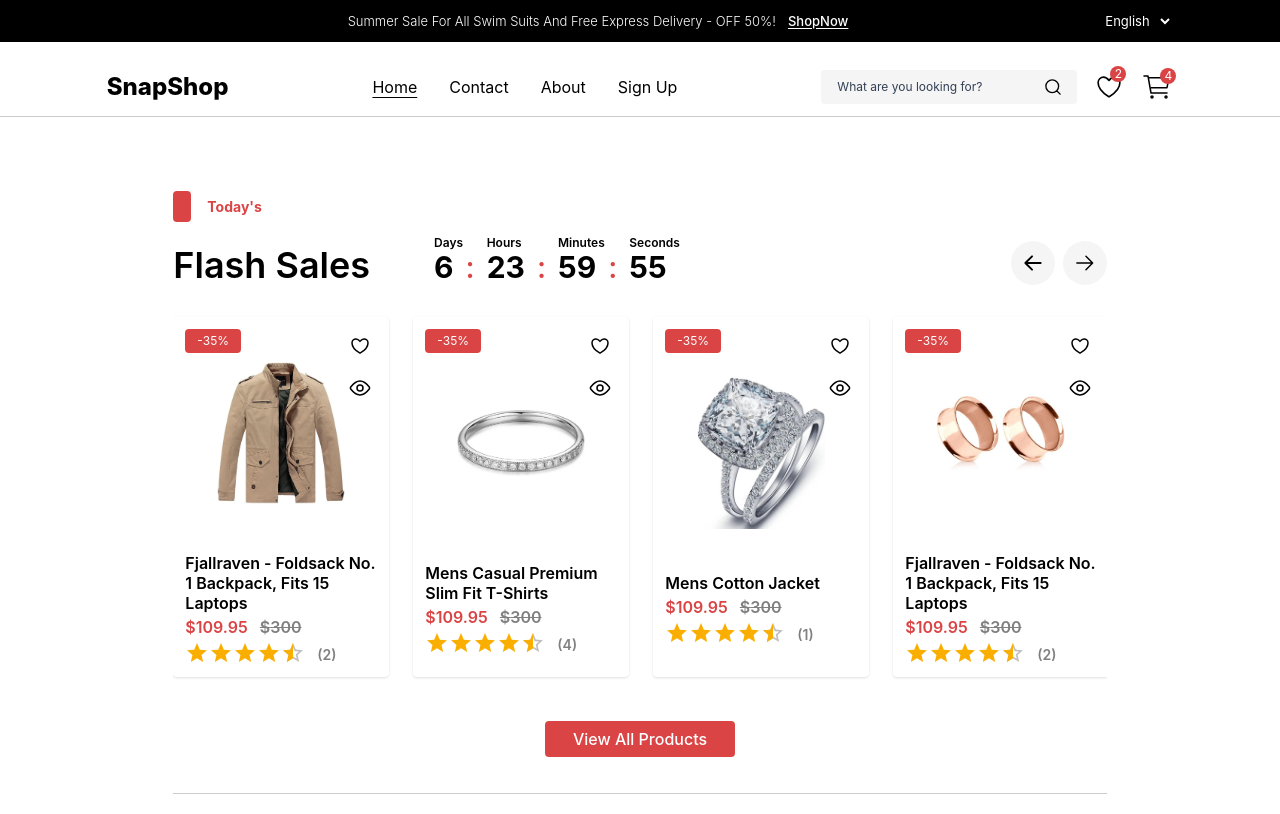
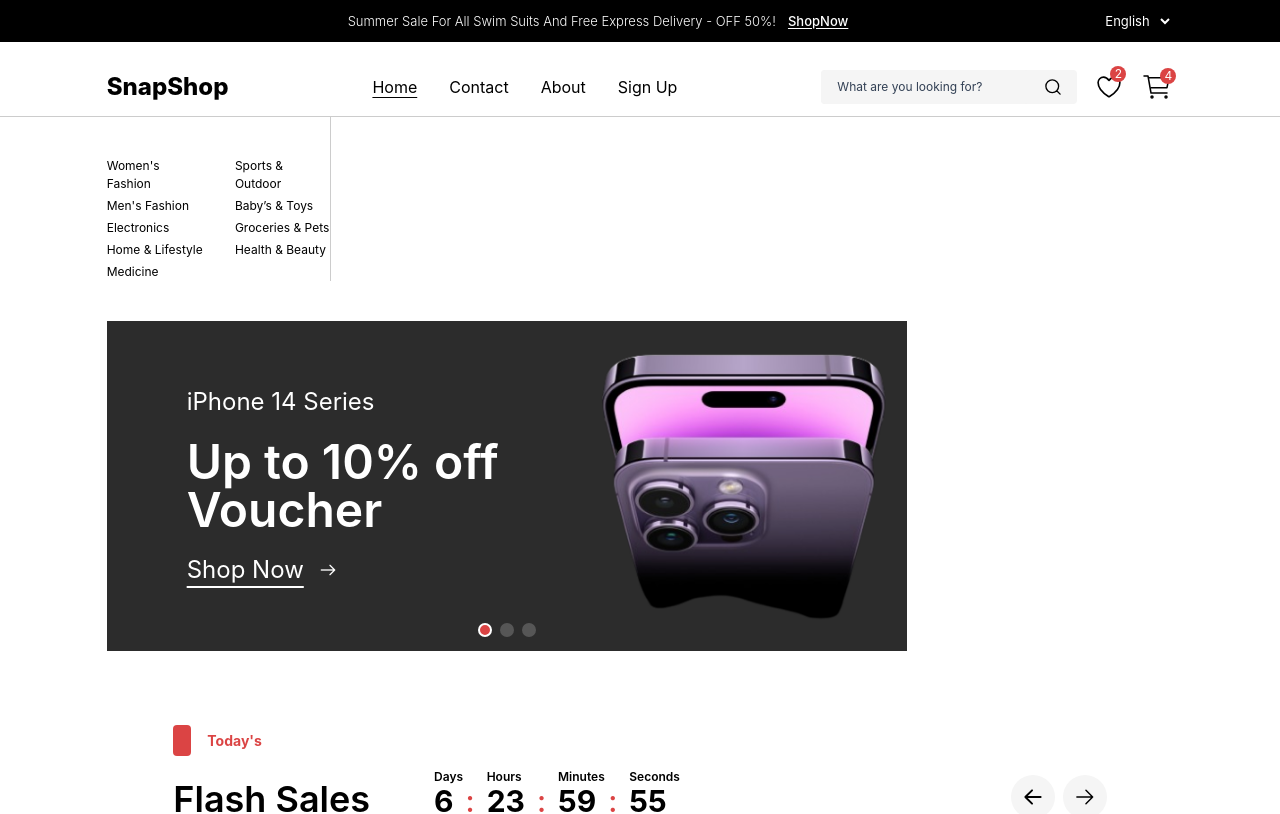
Before and after one commit to shalfi-sabit/E-commerce-Site, a React (Create React App) app: page / in a window 1280 px wide. Shown: the top 814 px of the page. Built offline with nearby package versions, Linux system fonts and the light colour scheme; no server answers.

Commit message:
prepare structure of the hero-section

```diff
--- a/src/assets/icons/RightArrowIcon.tsx
+++ b/src/assets/icons/RightArrowIcon.tsx
@@ -1,7 +1,7 @@
 import React, { MouseEvent } from "react";
 
 type rightArrowIconProps = {
-  onClick: (event: MouseEvent<HTMLOrSVGElement>) => void;
+  onClick?: (event: MouseEvent<HTMLOrSVGElement>) => void;
 };
 
 const RightArrowIcon: React.FC<rightArrowIconProps> = ({ onClick }) => {
--- a/src/components/Carousel/CarouselImageContainer.tsx
+++ b/src/components/Carousel/CarouselImageContainer.tsx
@@ -1,6 +1,6 @@
 import React from "react";
 import { NavLink } from "react-router-dom";
-import RightArrowIcon from "../../assets/icons/RightArrowIcon";
+import RightArrowIconOutlined from "../../assets/images/right-arrow-outlined.png";
 
 type carouselImageContainerProps = {
   productName: string;
@@ -19,7 +19,7 @@
         <h3 className="text-[12px] sm:text-sm md:text-lg lg:text-2xl">
           {productName}
         </h3>
-        <h1 className="text-base sm:text-2xl md:text-4xl lg:text-6xl xl:text-8xl font-semibold">
+        <h1 className="text-base sm:text-2xl md:text-4xl lg:text-5xl font-semibold">
           {title}
         </h1>
         <div className="flex items-center gap-1 md:gap-2 lg:gap-4">
@@ -29,7 +29,11 @@
           >
             Shop Now
           </NavLink>
-          <RightArrowIcon />
+          <img
+            src={RightArrowIconOutlined}
+            alt="right-arrow"
+            className="w-4 h-4"
+          />
         </div>
       </div>
 
--- /dev/null
+++ b/src/components/HeroSection/SideMenu.tsx
@@ -0,0 +1,56 @@
+import React from "react";
+import { NavLink } from "react-router-dom";
+import NextIcon from "../../assets/images/next-icon.png";
+
+const SideMenu = () => {
+  return (
+    <aside className="w-full lg:w-[21%] flex justify-around pt-4 sm:pt-6 md:pt-8 lg:pt-10 border-r text-[12px]">
+      <ul className="h-full flex flex-col justify-between gap-1">
+        <li>
+          <NavLink
+            to="#"
+            className="flex items-center justify-between sm:pr-4 md:pr-6 xl:pr-8"
+          >
+            <p>Women's Fashion</p>
+            <img src={NextIcon} alt="" className="w-3 h-3 hidden" />
+          </NavLink>
+        </li>
+        <li>
+          <NavLink
+            to="#"
+            className="flex items-center justify-between pr-2 sm:pr-4 md:pr-6 xl:pr-8"
+          >
+            <p>Men's Fashion</p>
+            <img src={NextIcon} alt="" className="w-3 h-3 hidden" />
+          </NavLink>
+        </li>
+        <li>
+          <NavLink to="#">Electronics</NavLink>
+        </li>
+        <li>
+          <NavLink to="#">Home & Lifestyle</NavLink>
+        </li>
+        <li>
+          <NavLink to="#">Medicine</NavLink>
+        </li>
+      </ul>
+
+      <ul className="h-full flex flex-col justify-between gap-1">
+        <li>
+          <NavLink to="#">Sports & Outdoor</NavLink>
+        </li>
+        <li>
+          <NavLink to="#">Baby’s & Toys</NavLink>
+        </li>
+        <li>
+          <NavLink to="#">Groceries & Pets</NavLink>
+        </li>
+        <li>
+          <NavLink to="#">Health & Beauty</NavLink>
+        </li>
+      </ul>
+    </aside>
+  );
+};
+
+export default SideMenu;
--- /dev/null
+++ b/src/components/HeroSection/index.tsx
@@ -0,0 +1,16 @@
+import Carousel from "../Carousel";
+import Wrapper from "../UI/Wrapper";
+import SideMenu from "./SideMenu";
+
+const HeroSection = () => {
+  return (
+    <Wrapper className="flex flex-col-reverse sm:flex-col justify-between">
+      <SideMenu />
+      <div className="w-full sm:w-[75%] pt-4 sm:pt-6 md:pt-8 lg:pt-10">
+        <Carousel />
+      </div>
+    </Wrapper>
+  );
+};
+
+export default HeroSection;
--- a/src/components/pages/Cart/index.tsx
+++ b/src/components/pages/Cart/index.tsx
@@ -1,7 +1,6 @@
 import React, { useState } from "react";
 import Wrapper from "../../UI/Wrapper";
 import cartItems from "../../../data/dummyCartItems";
-import OutlinedButton from "../../UI/Button/OutlinedButton";
 import BillingSummary from "./BillingSummary";
 import CartItemsTable from "./CartItemsTable";
 
--- a/src/components/pages/Home/index.tsx
+++ b/src/components/pages/Home/index.tsx
@@ -1,8 +1,10 @@
 import FlashSale from "../../FlashSales";
+import HeroSection from "../../HeroSection";
 import TopRatedProducts from "../../TopRatedProducts";
 const Home = () => {
   return (
     <main className="overflow-x-hidden">
+      <HeroSection />
       <FlashSale />
       <TopRatedProducts />
     </main>
```
Also changed, not shown: src/assets/images/next-icon.png (added), src/assets/images/right-arrow-outlined.png (added).
